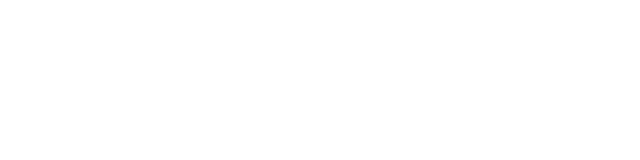
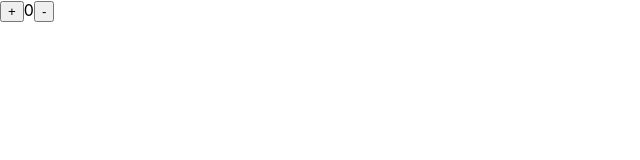
Before and after one commit to prabin04/redux, a React (Create React App) app: page / in a window 1280 px wide. Shown: the top 160 px of the page, without its empty margins (0-640 px from the left). Built offline with nearby package versions, Linux system fonts and the light colour scheme.

Commit message:
simple useState counter

```diff
--- a/src/App.js
+++ b/src/App.js
@@ -1,10 +1,24 @@
+import React, {useState} from 'react'
 import './App.css';
 
 function App() {
+
+  const [count, setCount] = useState(0);
+
+  function increment(){
+    setCount(count + 1);
+  }
+
+  function decrement(){
+    setCount(count-1);
+  }
+
   return (
-    <div className="App">
-
-    </div>
+    <>
+      <button onClick={increment}>+</button>
+        <span>{count}</span>
+      <button onClick={decrement}>-</button>
+    </>
   );
 }
 
```
